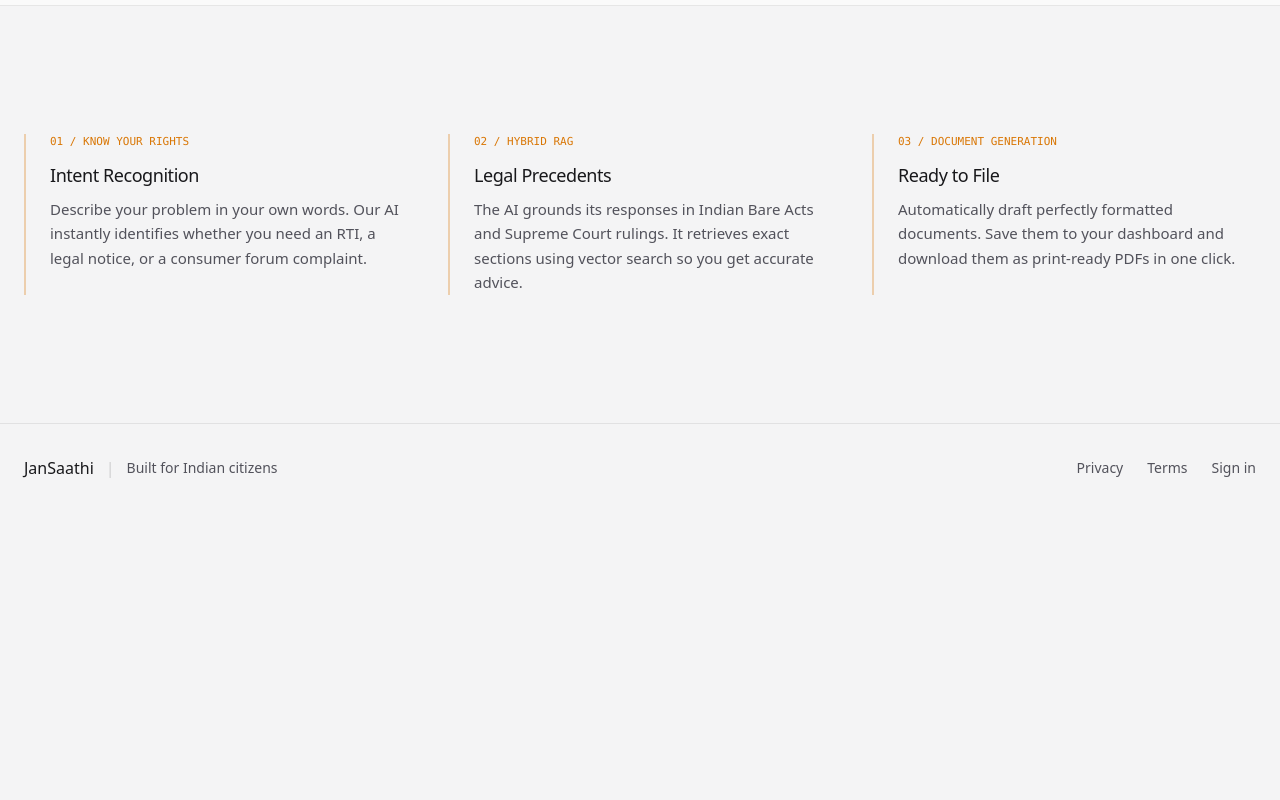
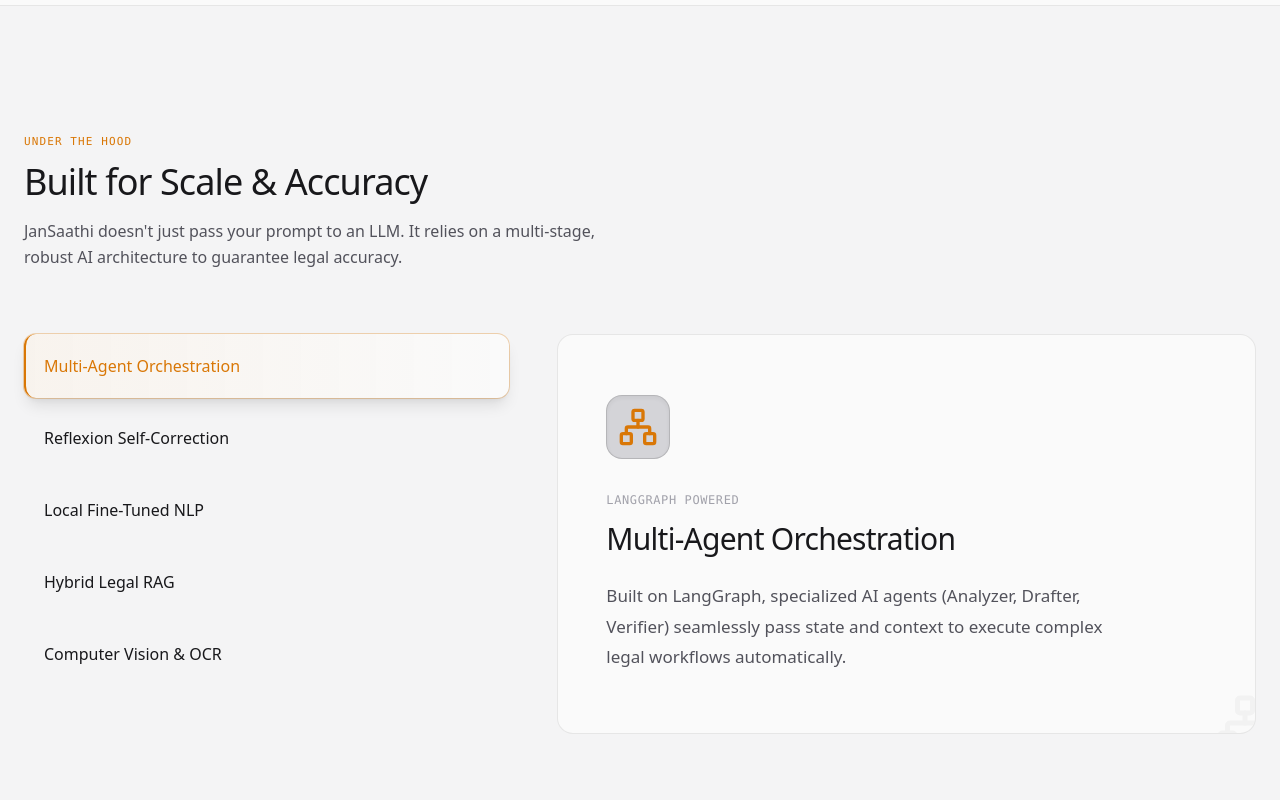
Before and after one commit to Manas8112/Jansathi, a Next.js app in the folder frontend/: page / in a window 1280 px wide. Shown: the part 920-1720 px from the top of the page. Before the commit the page ends 1432 px from the top, so only its background shows below. Built offline with nearby package versions, Linux system fonts and the light colour scheme.

Commit message:
Add interactive Architecture Showcase with framer motion to homepage

```diff
--- a/frontend/src/app/page.tsx
+++ b/frontend/src/app/page.tsx
@@ -3,6 +3,7 @@
 import Link from "next/link";
 import { ArrowRight, Scale, Shield, FileText } from "lucide-react";
 import { ThemeToggle } from "@/components/ThemeToggle";
+import { ArchitectureShowcase } from "@/components/ArchitectureShowcase";
 
 export default function Home() {
   return (
@@ -120,37 +121,7 @@ export default function Home() {
       </section>
 
       {/* FEATURES SECTION */}
-      <section id="features" className="py-32">
-        <div className="max-w-7xl mx-auto px-6">
-          <div className="grid grid-cols-1 md:grid-cols-3 gap-10">
-
-            <div className="relative pl-6 border-l-2 border-[var(--color-border-accent)]">
-              <div className="font-mono text-[11px] text-[var(--color-accent)] mb-3">01 / KNOW YOUR RIGHTS</div>
-              <h3 className="font-heading font-medium text-[18px] text-[var(--color-text-primary)] tracking-tight mb-2">Intent Recognition</h3>
-              <p className="text-[var(--color-text-secondary)] text-[15px] leading-relaxed">
-                Describe your problem in your own words. Our AI instantly identifies whether you need an RTI, a legal notice, or a consumer forum complaint.
-              </p>
-            </div>
-
-            <div className="relative pl-6 border-l-2 border-[var(--color-border-accent)]">
-              <div className="font-mono text-[11px] text-[var(--color-accent)] mb-3">02 / HYBRID RAG</div>
-              <h3 className="font-heading font-medium text-[18px] text-[var(--color-text-primary)] tracking-tight mb-2">Legal Precedents</h3>
-              <p className="text-[var(--color-text-secondary)] text-[15px] leading-relaxed">
-                The AI grounds its responses in Indian Bare Acts and Supreme Court rulings. It retrieves exact sections using vector search so you get accurate advice.
-              </p>
-            </div>
-
-            <div className="relative pl-6 border-l-2 border-[var(--color-border-accent)]">
-              <div className="font-mono text-[11px] text-[var(--color-accent)] mb-3">03 / DOCUMENT GENERATION</div>
-              <h3 className="font-heading font-medium text-[18px] text-[var(--color-text-primary)] tracking-tight mb-2">Ready to File</h3>
-              <p className="text-[var(--color-text-secondary)] text-[15px] leading-relaxed">
-                Automatically draft perfectly formatted documents. Save them to your dashboard and download them as print-ready PDFs in one click.
-              </p>
-            </div>
-
-          </div>
-        </div>
-      </section>
+      <ArchitectureShowcase />
 
       {/* FOOTER */}
       <footer className="w-full border-t border-[var(--color-border-dim)] py-8 bg-[var(--color-bg-base)]">
--- /dev/null
+++ b/frontend/src/components/ArchitectureShowcase.tsx
@@ -0,0 +1,144 @@
+"use client";
+
+import { useState } from "react";
+import { motion, AnimatePresence } from "framer-motion";
+import { Network, ShieldCheck, Cpu, Database, ScanSearch } from "lucide-react";
+
+const features = [
+  {
+    id: "multi-agent",
+    title: "Multi-Agent Orchestration",
+    subtitle: "LangGraph Powered",
+    description: "Built on LangGraph, specialized AI agents (Analyzer, Drafter, Verifier) seamlessly pass state and context to execute complex legal workflows automatically.",
+    icon: <Network className="w-10 h-10" />
+  },
+  {
+    id: "reflexion",
+    title: "Reflexion Self-Correction",
+    subtitle: "Adversarial Evaluation Loop",
+    description: "An adversarial Verifier Agent evaluates generated advice against 6 strict legal criteria, forcing internal re-drafts before you ever see the output.",
+    icon: <ShieldCheck className="w-10 h-10" />
+  },
+  {
+    id: "local-nlp",
+    title: "Local Fine-Tuned NLP",
+    subtitle: "Zero-Latency Intent Routing",
+    description: "A dedicated HuggingFace Safetensors model runs locally in memory to classify legal intent with zero latency, bypassing external API bottlenecks.",
+    icon: <Cpu className="w-10 h-10" />
+  },
+  {
+    id: "hybrid-rag",
+    title: "Hybrid Legal RAG",
+    subtitle: "Dense + Sparse Retrieval",
+    description: "Combines dense vector embeddings with BM25 sparse retrieval to accurately fetch citations from the Indian Penal Code and Bare Acts.",
+    icon: <Database className="w-10 h-10" />
+  },
+  {
+    id: "vision-ocr",
+    title: "Computer Vision & OCR",
+    subtitle: "Scanned PDF Fallback",
+    description: "Graceful fallback to OCR APIs allows the system to effortlessly parse unstructured, image-based government PDFs and scanned contracts instantly.",
+    icon: <ScanSearch className="w-10 h-10" />
+  }
+];
+
+export function ArchitectureShowcase() {
+  const [activeIndex, setActiveIndex] = useState(0);
+  const activeFeature = features[activeIndex];
+
+  return (
+    <section id="features" className="py-32 w-full bg-[var(--color-bg-base)]">
+      <div className="max-w-7xl mx-auto px-6">
+
+        {/* Section Header */}
+        <div className="mb-16">
+          <div className="font-mono text-[11px] text-[var(--color-accent)] mb-3 uppercase tracking-widest">
+            Under the Hood
+          </div>
+          <h2 className="font-heading font-medium text-3xl md:text-4xl text-[var(--color-text-primary)] tracking-tight">
+            Built for Scale & Accuracy
+          </h2>
+          <p className="mt-4 text-[var(--color-text-secondary)] text-[16px] max-w-xl leading-relaxed">
+            JanSaathi doesn't just pass your prompt to an LLM. It relies on a multi-stage, robust AI architecture to guarantee legal accuracy.
+          </p>
+        </div>
+
+        {/* Interactive Layout */}
+        <div className="grid grid-cols-1 md:grid-cols-12 gap-12 min-h-[400px]">
+
+          {/* Left Panel: Feature List */}
+          <div className="md:col-span-5 flex flex-col gap-2">
+            {features.map((feature, idx) => {
+              const isActive = idx === activeIndex;
+              return (
+                <button
+                  key={feature.id}
+                  onMouseEnter={() => setActiveIndex(idx)}
+                  onClick={() => setActiveIndex(idx)}
+                  className={`relative flex items-center text-left p-5 rounded-xl transition-all duration-300 ${
+                    isActive
+                      ? "bg-[var(--color-bg-surface)] shadow-lg ring-1 ring-[var(--color-border-accent)] ring-opacity-50"
+                      : "hover:bg-[var(--color-bg-subtle)]"
+                  }`}
+                >
+                  <div className="flex-1">
+                    <h3 className={`font-heading font-medium text-[16px] transition-colors ${isActive ? "text-[var(--color-accent)]" : "text-[var(--color-text-primary)]"}`}>
+                      {feature.title}
+                    </h3>
+                  </div>
+
+                  {/* Active Indicator Glow */}
+                  {isActive && (
+                    <motion.div
+                      layoutId="active-pill"
+                      className="absolute inset-0 rounded-xl bg-gradient-to-r from-[var(--color-accent)]/5 to-transparent border-l-2 border-[var(--color-accent)] pointer-events-none"
+                      initial={{ opacity: 0 }}
+                      animate={{ opacity: 1 }}
+                      transition={{ duration: 0.3 }}
+                    />
+                  )}
+                </button>
+              );
+            })}
+          </div>
+
+          {/* Right Panel: Feature Details */}
+          <div className="md:col-span-7 flex items-center justify-center p-8 lg:p-12 bg-[var(--color-bg-surface)] border border-[var(--color-border-dim)] rounded-2xl overflow-hidden relative">
+            <AnimatePresence mode="wait">
+              <motion.div
+                key={activeFeature.id}
+                initial={{ opacity: 0, y: 20, filter: "blur(10px)" }}
+                animate={{ opacity: 1, y: 0, filter: "blur(0px)" }}
+                exit={{ opacity: 0, y: -20, filter: "blur(10px)" }}
+                transition={{ duration: 0.4, ease: "easeOut" }}
+                className="flex flex-col h-full justify-center w-full"
+              >
+                <div className="w-16 h-16 rounded-2xl bg-[var(--color-bg-subtle)] border border-[var(--color-border-strong)] flex items-center justify-center text-[var(--color-accent)] mb-8 shadow-inner">
+                  {activeFeature.icon}
+                </div>
+
+                <div className="font-mono text-[12px] text-[var(--color-text-muted)] mb-3 uppercase tracking-wider">
+                  {activeFeature.subtitle}
+                </div>
+
+                <h3 className="font-heading font-medium text-3xl text-[var(--color-text-primary)] mb-6 tracking-tight">
+                  {activeFeature.title}
+                </h3>
+
+                <p className="text-[17px] text-[var(--color-text-secondary)] leading-[1.8] max-w-lg">
+                  {activeFeature.description}
+                </p>
+              </motion.div>
+            </AnimatePresence>
+
+            {/* Subtle background decoration */}
+            <div className="absolute right-0 bottom-0 opacity-[0.03] pointer-events-none translate-x-1/4 translate-y-1/4 scale-150">
+               {activeFeature.icon}
+            </div>
+          </div>
+
+        </div>
+      </div>
+    </section>
+  );
+}
```
